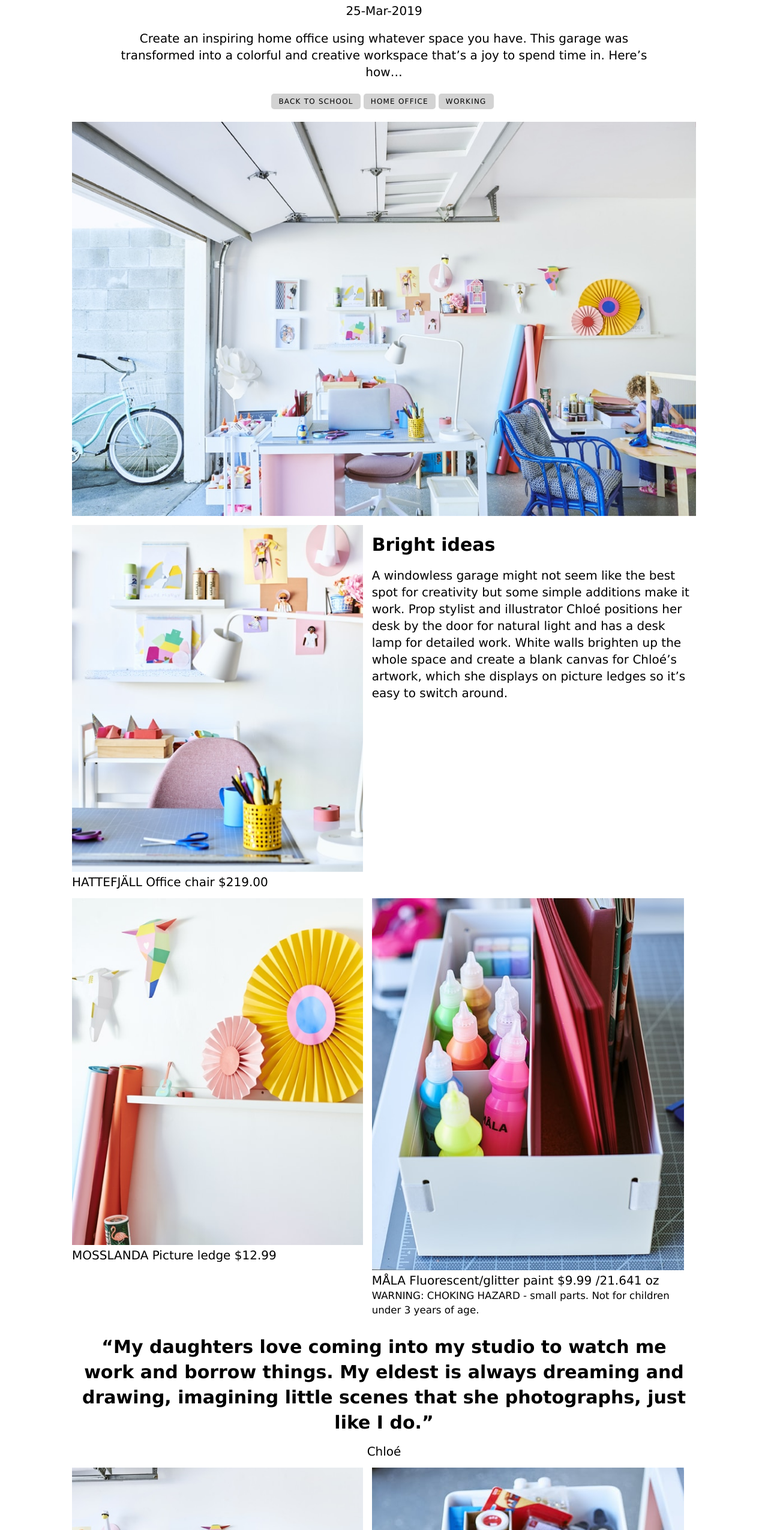
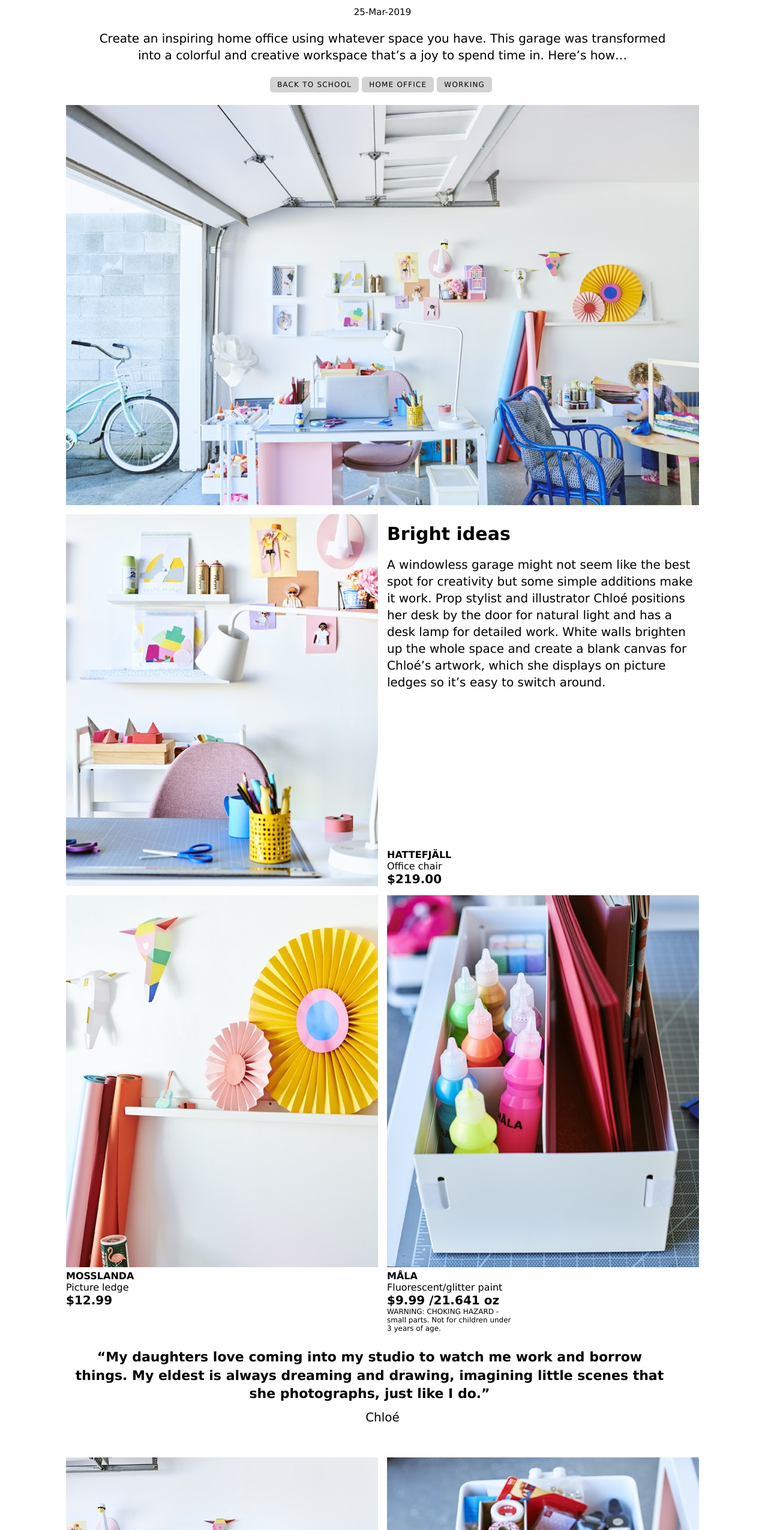
Before and after one commit to jjlumagbas/copywork, a plain HTML site: page grid/ikea.html in a window 1280 px wide. Shown: the part 155-2705 px from the top of the page at 60% size. Drawn offline with Linux system fonts and the light colour scheme.

Commit message:
IKEA: Done so far
Known bugs: negative margins kicking in on a media query doesn't seem to resize the first grid column width: I'm getting overlapping instead

```diff
--- a/grid/ikea.html
+++ b/grid/ikea.html
@@ -19,7 +19,7 @@
     }
 
     article {
-      max-width: 1060px;
+      max-width: 1080px;
       margin: 0 auto;
       padding: .5rem;
 
@@ -28,13 +28,14 @@
       grid-gap: .75rem;
     }
 
-    article > header, footer {
+    article header, article footer {
+      max-width: 48em;
+      margin: 0 auto;
       text-align: center;
     }
 
-    article > header, footer > p {
-      max-width: 46em;
-      margin: 0 auto;
+    header time {
+      font-size: .75em;
     }
 
     h1, h2 {
@@ -49,14 +50,14 @@
       font-size: 1.5em;
     }
 
-
     p {
       line-height: 1.4em;
     }
 
     blockquote {
       margin: .5em;
-      font-size: 1.5em;
+      max-width: 45em;
+      font-size: 1.1em;
       line-height: 1.4em;
 
       font-weight: bold;
@@ -67,14 +68,19 @@
       height: auto;
     }
 
-    figure {
+    figure, ul, dd {
       margin: 0;
       padding: 0;
     }
 
-    ul {
-      margin: 0;
-      padding: 0;
+    dd {
+      font-weight: bold;
+      margin-bottom: .5em;
+    }
+
+    small {
+      font-size: .6em;
+      max-width: 18em;
     }
 
     #tags {
@@ -104,16 +110,44 @@
 
     .quote {
       text-align: center;
+      margin-bottom: 2em;
+    }
+
+    .product figcaption {
+      display: flex;
+      flex-direction: column;
+    }
+
+    .name {
+      text-transform: capitalize;
+      font-size: .8em;
+      font-weight: bold;
+    }
+
+    .desc {
+      font-size: .8em;
+    }
+
+    .price {
+      font-weight: bold;
+    }
+
+    .new {
+      width: 4em;
+
+      background-color: #CA5008;
+      color: white;
+      border-radius: 8px;
+
+      text-align: center;
+      font-size: .6em;
+      font-weight: bold;
     }
 
 
     @media screen and (min-width: 520px) {
-      html {
-        font-size: 20px;
-      }
-
      .full-width {
-        grid-column-start: span 2;
+        grid-column: 1 / span 2;
       }
 
       .right-col {
@@ -121,6 +155,24 @@
       }
     }
 
+    @media screen and (min-width: 760px) {
+      html {
+        font-size: 20px;
+      }
+    }
+
+
+    @media screen and (min-width: 813px) {
+      .product.pull-right {
+        display: flex;
+        align-items: flex-end;
+        margin-right: -6.25em;
+      }
+
+      .product.pull-right img {
+        margin-right: .75rem;
+      }
+    }
 
   </style>
 </head>
@@ -139,15 +191,15 @@
         </ul>
     </header>
 
-    <img class="full-width" src="img/garage.jpg" alt="A colorful workspace with desk, trolley, chairs and wall displays, in a garage with the roller door open.">
+    <img class="hero full-width" src="img/garage.jpg" alt="A colorful workspace with desk, trolley, chairs and wall displays, in a garage with the roller door open.">
 
 
-    <figure>
+    <figure class="product pull-right">
       <img src="img/desk.jpg" alt="Pen pots on a desk with a white desk lamp, pink chair, and artwork on picture ledges on the wall behind.">
       <figcaption>
-        <span>HATTEFJÄLL</span>
-        <span>Office chair</span>
-        <span>$219.00</span>
+        <span class="name">HATTEFJÄLL</span>
+        <span class="desc">Office chair</span>
+        <span class="price">$219.00</span>
       </figcaption>
     </figure>
 
@@ -156,20 +208,20 @@
       <p>A windowless garage might not seem like the best spot for creativity but some simple additions make it work. Prop stylist and illustrator Chloé positions her desk by the door for natural light and has a desk lamp for detailed work. White walls brighten up the whole space and create a blank canvas for Chloé’s artwork, which she displays on picture ledges so it’s easy to switch around.</p>
     </section>
 
-    <figure>
+    <figure class="product">
       <img src="img/shelf.jpg" alt="Colorful paper shapes displayed on a white picture ledge on a white wall.">
       <figcaption>
-        <span>MOSSLANDA</span>
-        <span>Picture ledge</span>
-        <span>$12.99</span>
+        <span class="name">MOSSLANDA</span>
+        <span class="desc">Picture ledge</span>
+        <span class="price">$12.99</span>
       </figcaption>
     </figure>
-    <figure>
+    <figure class="product">
       <img src="img/bucket.jpg" alt="Tubes of colorful paint and notebooks stored in a white desk organizer.">
       <figcaption>
-        <span>MÅLA</span>
-        <span>Fluorescent/glitter paint</span>
-        <span>$9.99 /21.641 oz</span>
+        <span class="name">MÅLA</span>
+        <span class="desc">Fluorescent/glitter paint</span>
+        <span class="price">$9.99 /21.641 oz</span>
         <small>WARNING: CHOKING HAZARD - small parts. Not for children under 3 years of age.</small>
       </figcaption>
     </figure>
@@ -179,21 +231,21 @@
       <figcaption>Chloé</figcaption>
     </figure>
 
-    <figure>
+    <figure class="product">
       <img src="img/chair.jpg" alt="A weaving loom and fabric on two wooden side tables, a blue armchair, and colorful artwork on a white wall.">
       <figcaption>
-        <span>SVALSTA</span>
-        <span>Nesting tables, set of 2</span>
-        <span>$89.99</span>
+        <span class="name">SVALSTA</span>
+        <span class="desc">Nesting tables, set of 2</span>
+        <span class="price">$89.99</span>
       </figcaption>
     </figure>
-    <figure>
+    <figure class="product">
       <img src="img/cart.jpg" alt="A three-tiered white trolley full of crafts materials including ribbons, string and glue.">
       <figcaption>
-        <span>NEW</span>
-        <span>RÅSKOG</span>
-        <span>Utility cart</span>
-        <span>$29.99</span>
+        <span class="new">NEW</span>
+        <span class="name">RÅSKOG</span>
+        <span class="desc">Utility cart</span>
+        <span class="price">$29.99</span>
       </figcaption>
     </figure>
 
@@ -211,8 +263,6 @@
     <img class="full-width" src="img/chloe.jpg" alt="A portrait of Chloé sitting at her desk.">
 
     <footer class="full-width">
-      <p>We love to see our customers get creative with our products. Go for it! But please note that altering or modifying IKEA products so they can no longer be re-sold or used for their original purpose, means the IKEA limited warranties and your right to return the products will be lost.</p>
-      <section>
       <h2>Made by</h2>
       <dl>
         <dt>Interior stylist</dt>
@@ -222,7 +272,7 @@
         <dt>Follow Chloé on Instagram</dt>
         <dd>@chloefleury</dd>
       </dl>
-      </section>
+      <p>We love to see our customers get creative with our products. Go for it! But please note that altering or modifying IKEA products so they can no longer be re-sold or used for their original purpose, means the IKEA limited warranties and your right to return the products will be lost.</p>
     </footer>
   </article>
 </body>
```
Lines whose indentation alone changed are shown as unchanged.
